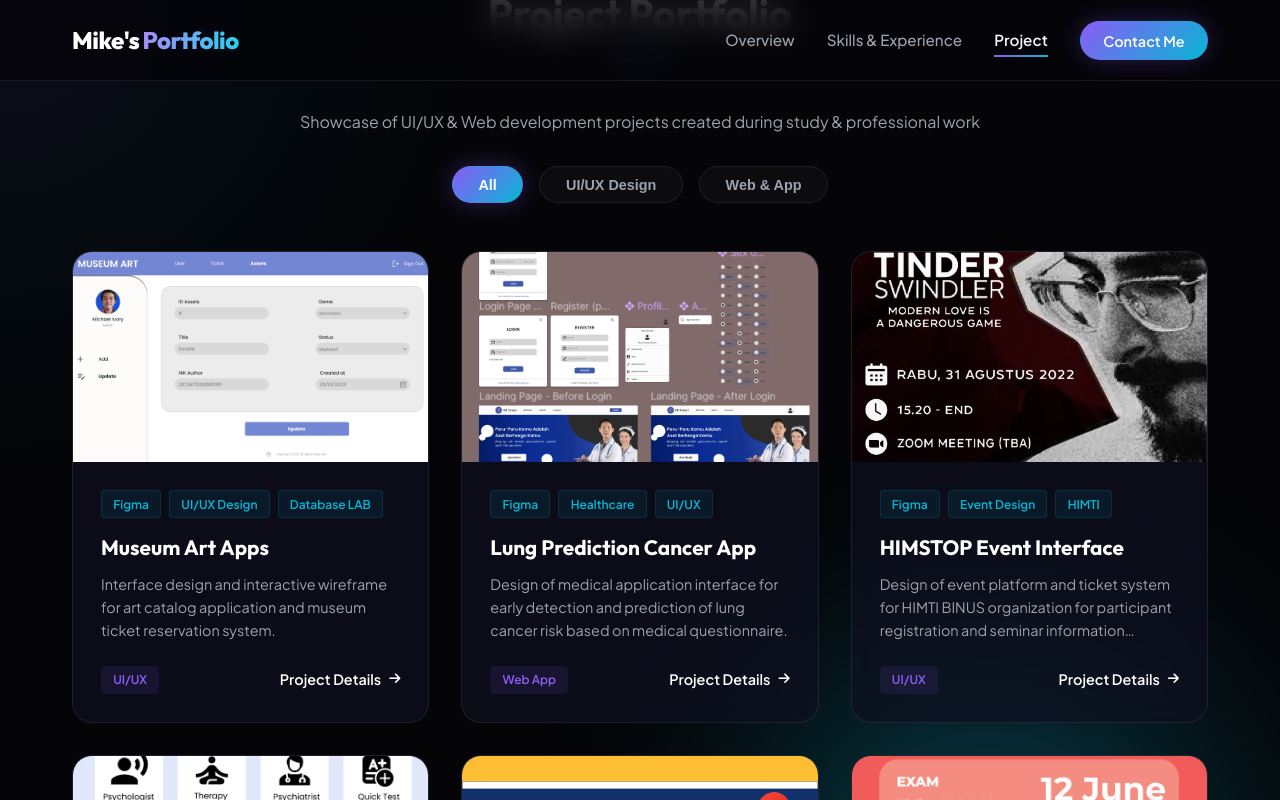
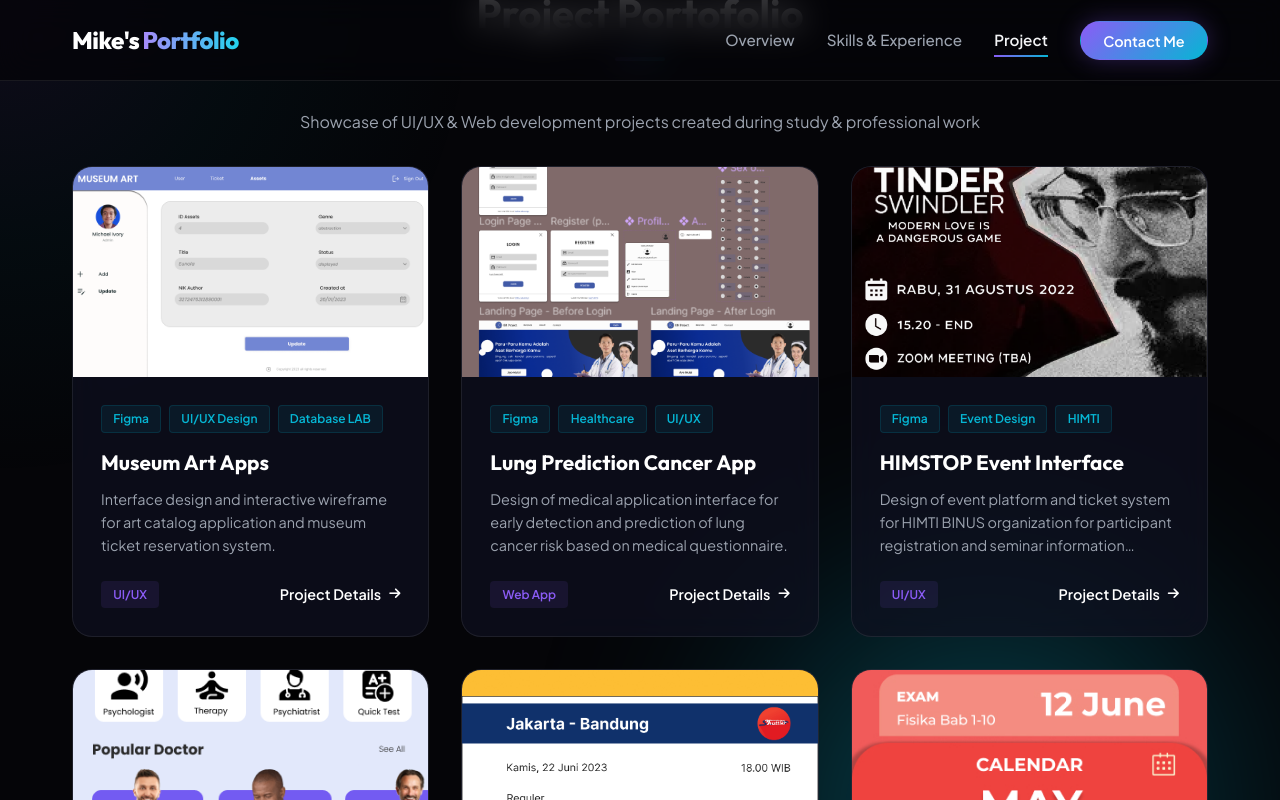
Before and after one commit to MichaelIvory/Portofolio_Responsive_Mike, a plain HTML site: page index.html in a window 1280 px wide. Both pictures are taken after a click on the link "View Projects". Shown: the part 1385-2185 px from the top of the page. Drawn offline with Linux system fonts and the light colour scheme.

Commit message:
Fix spelling of 'Portfolio' to 'Portofolio'

```diff
--- a/index.html
+++ b/index.html
@@ -287,16 +287,8 @@
 
         <!-- PAGE 3: Projects -->
         <section id="projects-page" class="page">
-            <h2 class="section-title">Project Portfolio</h2>
+            <h2 class="section-title">Project Portofolio</h2>
             <p style="text-align: center; color: var(--color-text-muted); margin-bottom: 2rem;">Showcase of UI/UX & Web development projects created during study & professional work</p>
-
-            <!-- Project Filters -->
-            <div class="project-filters">
-                <button class="filter-btn active" data-filter="all">All</button>
-                <button class="filter-btn" data-filter="uiux">UI/UX Design</button>
-                <button class="filter-btn" data-filter="web">Web & App</button>
-            </div>
-
             <!-- Projects Grid (6 Projects) -->
             <div class="projects-grid" id="projects-grid">
 
@@ -414,7 +406,7 @@
                         <h3>Ticketing Travel App</h3>
                         <p>Interactive travel ticket booking application as a final project for Software Engineering course.</p>
                         <div class="project-footer">
-                            <span class="project-tag" style="color:var(--color-accent-purple); background:rgba(139, 92, 246, 0.1); border-color:transparent;">Web & Mobile</span>
+                            <span class="project-tag" style="color:var(--color-accent-purple); background:rgba(139, 92, 246, 0.1); border-color:transparent;">Figma</span>
                             <a class="project-link-btn">Project Details <i class="fa-solid fa-arrow-right"></i></a>
                         </div>
                     </div>
@@ -530,7 +522,7 @@
     <!-- Footer -->
     <footer>
         <div class="container footer-content">
-            <a href="#" class="footer-logo">Mike's<span>Portfolio</span></a>
+            <a href="#" class="footer-logo">Mike's<span>Portofolio</span></a>
             <div class="footer-text">&copy; 2026 Michael Ivory. All rights reserved.</div>
         </div>
     </footer>
```
